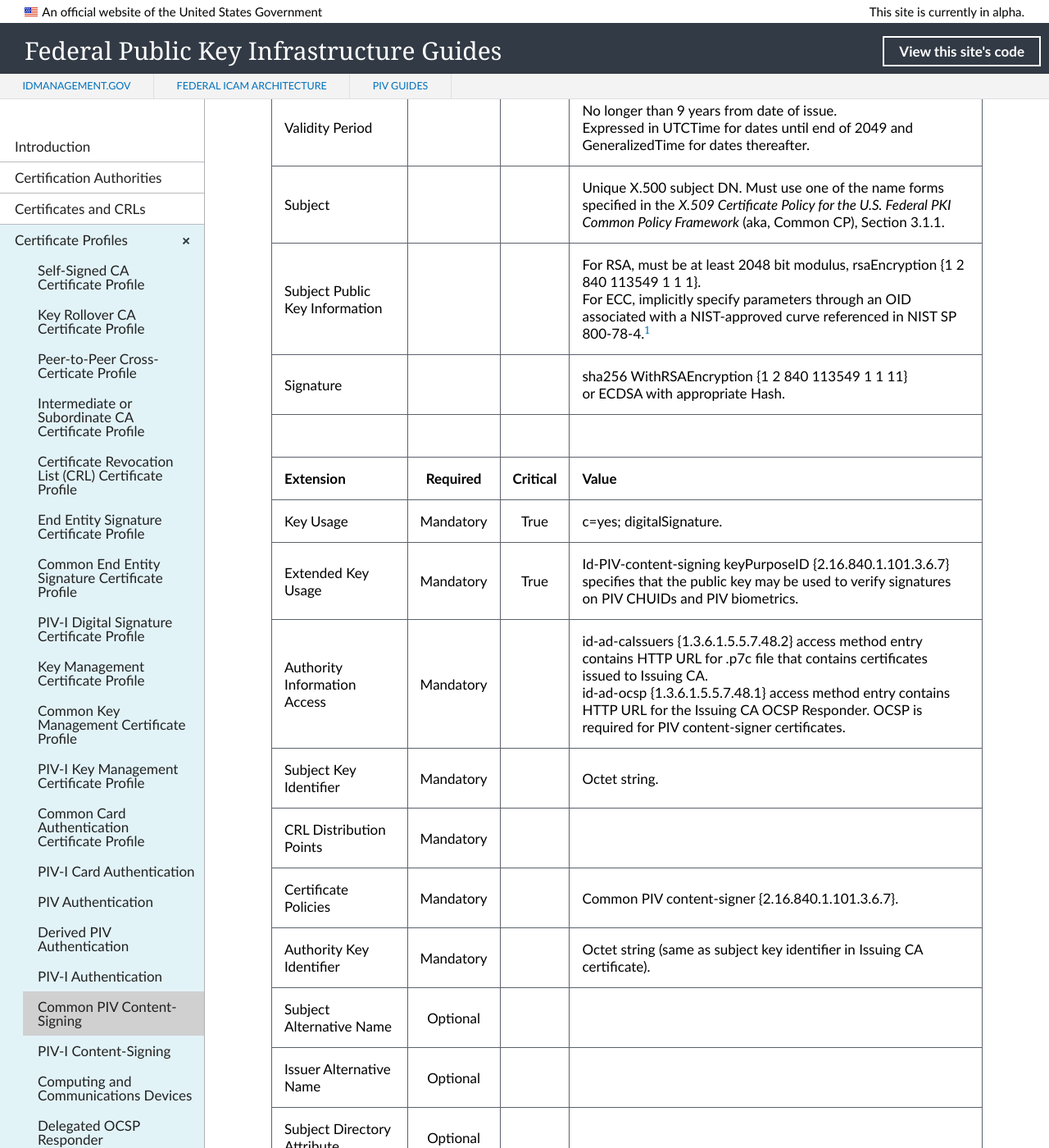
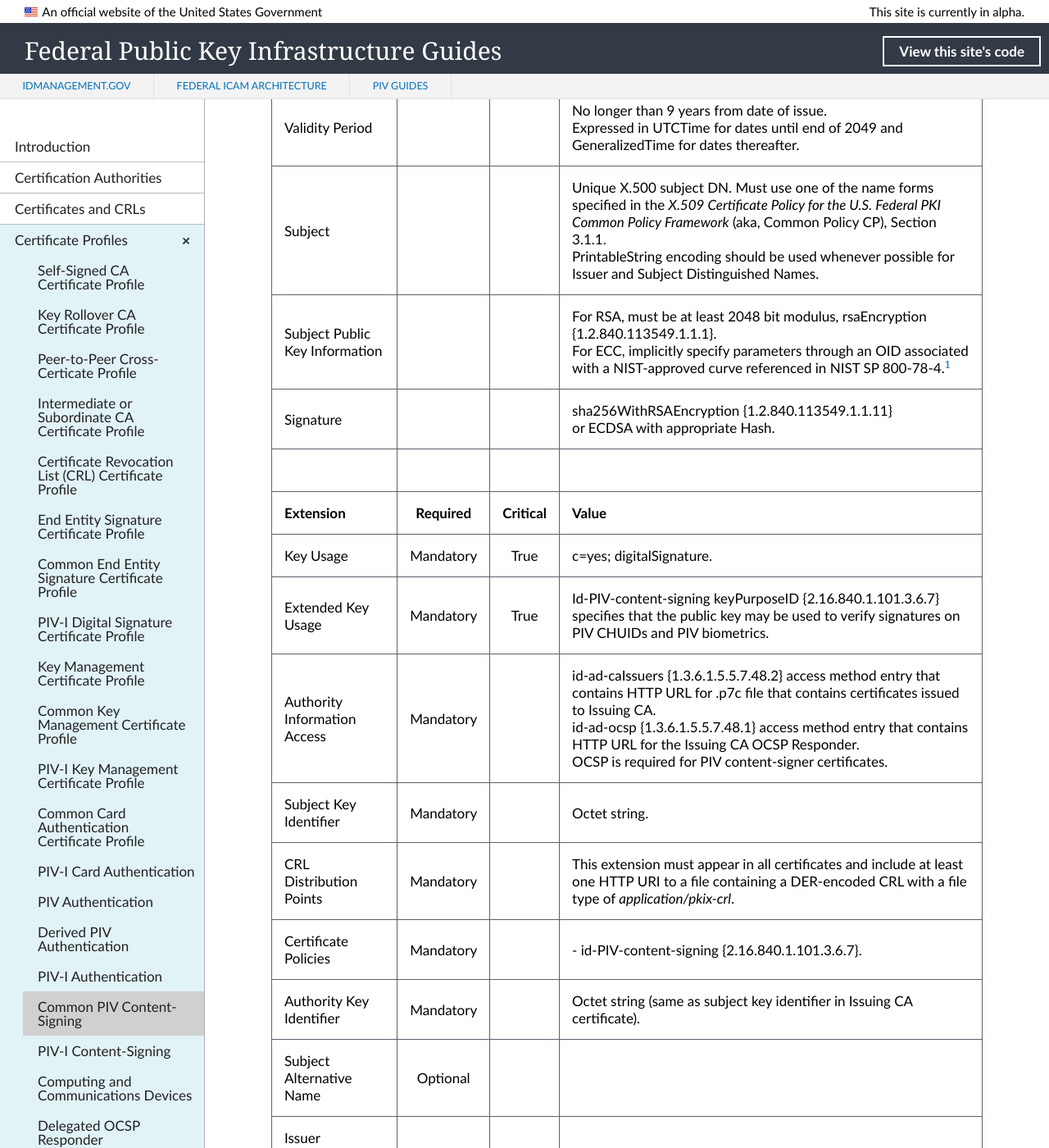
Before and after one commit to GSA/fpki-guides, a Jekyll site: the page built from _profiles/17_common_piv_content_sign.md, in a window 1280 px wide and 1400 px high, scrolled down 660 px. Shown: the whole window at 82% size. Built offline with Jekyll 4.4.1, drawn with Linux system fonts in a browser that asks for light colours; nearby versions of some CDN libraries; library files that are not in the unit come from our copies; some of the changed text lies outside the part shown.

Commit message:
Update 17_common_piv_content_sign.md
Content added. Formatting.

```diff
--- a/_profiles/17_common_piv_content_sign.md
+++ b/_profiles/17_common_piv_content_sign.md
@@ -9,21 +9,21 @@
 | **Field** |       |       | **Value**                             |
 | :-------- | :---: | :---: | :-------------------------------     |
 | Version   |       |       | V3 (2)                                 |
-| Serial Number   |       |       | Must be unique. |
-| Issuer Signature Algorithm   |       |       |  One of the following: <br>sha256 WithRSAEncryption {1 2 840 113549 1 1 11} <br>ecdsa-with-SHA256 {1.2.840.10045.4.3.2} <br>ecdsa-with-SHA384 {1.2.840.10045.4.3.3} <br>ecdsa-with-SHA512 {1.2.840.10045.4.3.4}. |
-| Issuer Distinguished Name   |       |       |  Unique X.500 Issuing CA DN.  |
-| Validity Period   |       |       |  No longer than 9 years from date of issue.<BR>Expressed in UTCTime for dates until end of 2049 and GeneralizedTime for dates thereafter.  |
-| Subject   |       |       |   Unique X.500 subject DN. Must use one of the name forms specified in the _X.509 Certificate Policy for the U.S. Federal PKI Common Policy Framework_ (aka, Common CP), Section 3.1.1.   |
-| Subject Public Key Information   |       |       |   For RSA, must be at least 2048 bit modulus, rsaEncryption {1 2 840 113549 1 1 1}.<BR>For ECC, implicitly specify parameters through an OID associated with a NIST-approved curve referenced in NIST SP 800-78-4.<sup>[1](#1)</sup>   |
-| Signature   |       |       |   sha256 WithRSAEncryption {1 2 840 113549 1 1 11}<BR>or ECDSA with appropriate Hash.   |
+| Serial Number   |       |       | Must be a unique, positive number. |
+| Issuer Signature Algorithm   |       |       |  One of the following: <br>sha256WithRSAEncryption {1.2.840.113549.1.1.11} <br>ecdsa-with-SHA256 {1.2.840.10045.4.3.2} <br>ecdsa-with-SHA384 {1.2.840.10045.4.3.3} <br>ecdsa-with-SHA512 {1.2.840.10045.4.3.4}. |
+| Issuer   |       |       |  Unique X.500 Issuing CA DN. PrintableString encoding should be used whenever possible for Issuer and Subject Distinguished Names. |
+| Validity Period   |       |       |  No longer than 9 years from date of issue.<br>Expressed in UTCTime for dates until end of 2049 and GeneralizedTime for dates thereafter.  |
+| Subject   |       |       |   Unique X.500 subject DN. Must use one of the name forms specified in the _X.509 Certificate Policy for the U.S. Federal PKI Common Policy Framework_ (aka, Common Policy CP), Section 3.1.1.<br>PrintableString encoding should be used whenever possible for Issuer and Subject Distinguished Names.   |
+| Subject Public Key Information   |       |       |   For RSA, must be at least 2048 bit modulus, rsaEncryption {1.2.840.113549.1.1.1}.<BR>For ECC, implicitly specify parameters through an OID associated with a NIST-approved curve referenced in NIST SP 800-78-4.<sup>[1](#1)</sup>   |
+| Signature   |       |       |   sha256WithRSAEncryption {1.2.840.113549.1.1.11}<BR>or ECDSA with appropriate Hash.   |
 |               |                 |              |                                       |
 | **Extension** |  **Required**   | **Critical** | **Value**                             |
 | Key Usage  | Mandatory | True |  c=yes; digitalSignature.  |
 | Extended Key Usage   | Mandatory  | True | Id-PIV-content-signing keyPurposeID {2.16.840.1.101.3.6.7} specifies that the public key may be used to verify signatures on PIV CHUIDs and PIV biometrics.  |
-| Authority Information Access   | Mandatory  |  | id-ad-caIssuers {1.3.6.1.5.5.7.48.2} access method entry contains HTTP URL for .p7c file that contains certificates issued to Issuing CA.<br>id-ad-ocsp {1.3.6.1.5.5.7.48.1} access method entry contains HTTP URL for the Issuing CA OCSP Responder. OCSP is required for PIV content-signer certificates.  |
+| Authority Information Access   | Mandatory  |  | id-ad-caIssuers {1.3.6.1.5.5.7.48.2} access method entry that contains HTTP URL for .p7c file that contains certificates issued to Issuing CA.<br>id-ad-ocsp {1.3.6.1.5.5.7.48.1} access method entry that contains HTTP URL for the Issuing CA OCSP Responder.<br>OCSP is required for PIV content-signer certificates.  |
 | Subject Key Identifier   | Mandatory |  | Octet string.  |
-| CRL Distribution Points   | Mandatory |   |   |
-| Certificate Policies   | Mandatory  |  | Common PIV content-signer {2.16.840.1.101.3.6.7}. |
+| CRL Distribution Points   | Mandatory |   | This extension must appear in all certificates and include at least one HTTP URI to a file containing a DER-encoded CRL with a file type of _application/pkix-crl_.  |
+| Certificate Policies   | Mandatory  |  | - id-PIV-content-signing {2.16.840.1.101.3.6.7}. |
 | Authority Key Identifier   | Mandatory  |  | Octet string (same as subject key identifier in Issuing CA certificate). |
 | Subject Alternative Name   | Optional  |  |   |
 | Issuer Alternative Name   | Optional  |  |   |
```
